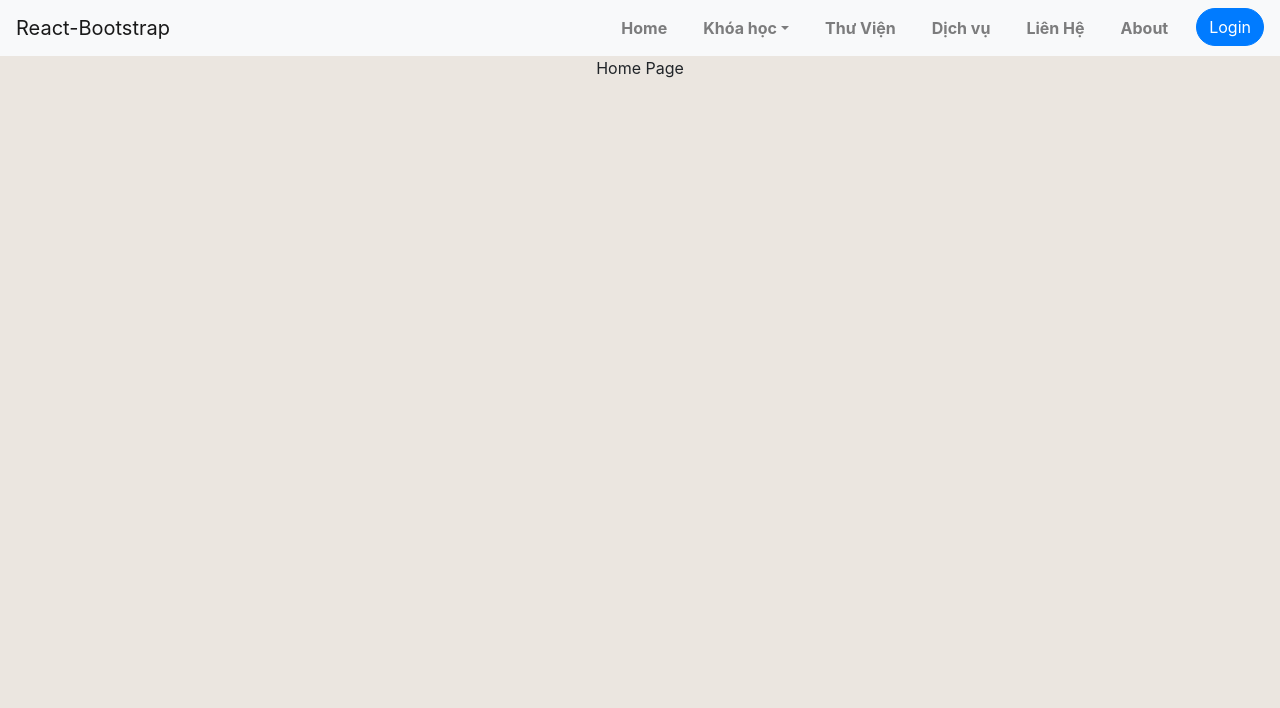
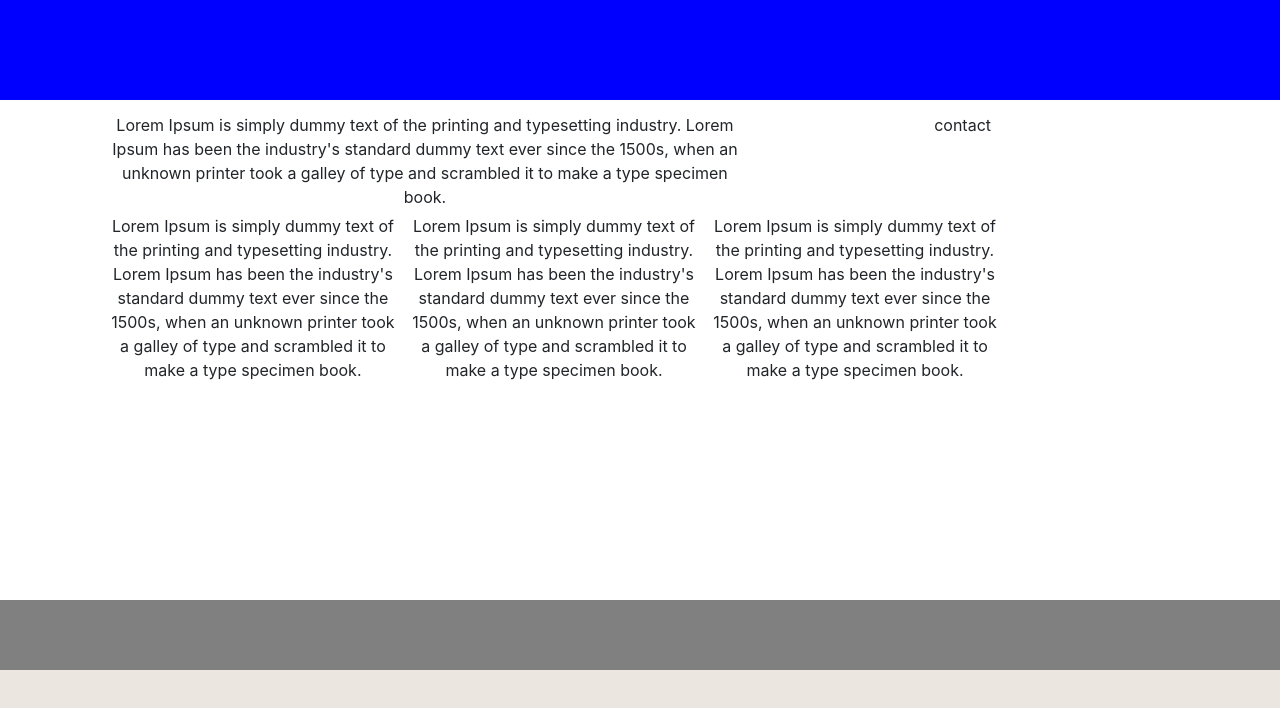
Before and after one commit to Exercise-D010/Database, a React (Create React App) app: page /home in a window 1280 px wide. Shown: the top 708 px of the page. Built offline with nearby package versions, Linux system fonts and the light colour scheme.

Commit message:
tao suon trang home

```diff
--- a/src/App.js
+++ b/src/App.js
@@ -2,11 +2,14 @@ import React from 'react';
 import './App.css';
 import MainRouter from './config/router';
 import MenuBar from './components/main-menu/main-menu';
+import HeaderElement from './components/header/header';
+import FooterElement from './components/footer/footer';
+import HomePage from './pages/home/home';
 
 function App() {
   return (
     <div className="App">
-      <MenuBar></MenuBar>
+      <HeaderElement></HeaderElement>
       <MainRouter></MainRouter>
     </div>
   );
--- /dev/null
+++ b/src/components/footer/footer.js
@@ -0,0 +1,14 @@
+import React from 'react';
+import './footer.scss';
+
+class FooterElement extends React.Component{
+    render(){
+        return(
+            <div className="footerpage">
+
+            </div>
+        )
+    }
+}
+
+export default FooterElement
--- /dev/null
+++ b/src/components/footer/footer.scss
@@ -0,0 +1,5 @@
+.footerpage{
+    background: gray;
+    width: 100%;
+    height:70px;
+}
--- /dev/null
+++ b/src/components/header/header.js
@@ -0,0 +1,14 @@
+import React from 'react';
+import './header.scss';
+
+class HeaderElement extends React.Component{
+    render(){
+        return(
+            <div className="headerpage">
+
+            </div>
+        )
+    }
+}
+
+export default HeaderElement
--- /dev/null
+++ b/src/components/header/header.scss
@@ -0,0 +1,5 @@
+.headerpage{
+    background: blue;
+    width: 100%;
+    height:100px;
+}
--- a/src/pages/home/home.js
+++ b/src/pages/home/home.js
@@ -1,9 +1,38 @@
 import React from 'react';
+import './home.scss';
+import FooterElement from '../../components/footer/footer';
 
 class HomePage extends React.Component{
     render(){
         return(
-            <div>Home Page</div>
+            <React.Fragment>
+                <div className="home-page">
+                    <div className="what-we-do-contact">
+                        <div className="what-we-do">
+                         Lorem Ipsum is simply dummy text of the printing and typesetting industry. Lorem Ipsum has been the industry's standard dummy text ever since the 1500s, when an unknown printer took a galley of type and scrambled it to make a type specimen book.
+                        </div>
+                        <div className="contact">
+                            contact
+                        </div>
+                    </div>
+
+                    <div className="card-item">
+                        <div className="item">
+                        Lorem Ipsum is simply dummy text of the printing and typesetting industry. Lorem Ipsum has been the industry's standard dummy text ever since the 1500s, when an unknown printer took a galley of type and scrambled it to make a type specimen book.
+                        </div>
+                        <div className="item">
+                        Lorem Ipsum is simply dummy text of the printing and typesetting industry. Lorem Ipsum has been the industry's standard dummy text ever since the 1500s, when an unknown printer took a galley of type and scrambled it to make a type specimen book.
+                        </div>
+                        <div className="item">
+                        Lorem Ipsum is simply dummy text of the printing and typesetting industry. Lorem Ipsum has been the industry's standard dummy text ever since the 1500s, when an unknown printer took a galley of type and scrambled it to make a type specimen book.
+                        </div>
+
+                    </div>
+
+                </div>
+            <FooterElement></FooterElement>
+            </React.Fragment>
+
         )
     }
 }
--- /dev/null
+++ b/src/pages/home/home.scss
@@ -0,0 +1,29 @@
+.home-page{
+    background: white;
+    padding:1% 8% 1% 8%;
+    min-height: 500px;
+    .what-we-do-contact{
+        width: 100%;
+        position: relative;
+        .what-we-do{
+            width: 60%;
+            float: left;
+        }
+        .contact{
+            width: 40%;
+            float: right;
+        }
+    }
+
+    .card-item{
+        clear: both;
+        width: 100%;
+        .item{
+           width:calc((84%)/3);
+           float: left;
+           padding: 5px;
+
+        }
+    }
+
+}
--- a/src/pages/login/login.js
+++ b/src/pages/login/login.js
@@ -3,7 +3,20 @@ import React from 'react';
 class LoginPage extends React.Component{
     render(){
         return(
-            <div>Login page</div>
+            <div>
+                <div class="login-box">
+                    <img src="img/user.png" alt="logo user" className="logo"/>
+                    <h1>Login</h1>
+
+                    <p>Username</p>
+                    <input type="text" name="username" placeholder="Enter Username"/>
+                    <p>Password</p>
+                    <input type="password" name="password" placeholder="Enter Password"/>
+                    <input type="submit" name="submit" value="Login"/>
+                    <a href="#">Forget Password</a>
+
+                </div>
+            </div>
         )
     }
 }
--- /dev/null
+++ b/src/pages/login/login.scss
@@ -0,0 +1,100 @@
+*{margin: 0px; padding: 0px}
+body{
+	font-size: sans-serif;
+}
+
+.login-box{
+	width: 320px;
+	height: 420px;
+	background: rgb(0,0,0,0.5);
+	color: #fff;
+	top: 50%;
+	left: 50%;
+	position: absolute;
+	transform: translate(-50%, -50%);
+	box-sizing: border-box;
+	padding: 70px 30px;
+}
+
+.logo{
+	width: 100px;
+	height: 100px;
+	border-radius: 50%;
+	position: absolute;
+	top: -50px;
+	left: calc(50% - 50px);
+}
+
+h1{
+	margin:0;
+	padding: 0 0 20px;
+	text-align: center;
+	font-size: 22px;
+}
+
+.login-box p{
+	margin: 0;
+	padding: 0;
+	font-weight: bold;
+}
+
+.login-box input{
+	width: 100%;
+	margin-bottom: 20px;
+}
+
+.login-box input[type="text"], input[type="password"]
+{
+	border: none;
+	border-bottom: 1px solid #fff;
+	background: transparent;
+	outline: none;
+	height: 40px;
+	color: #fff;
+	font-size: 16px;
+
+}
+
+.login-box input[type="submit"]
+{
+	border: none;
+	outline: none;
+	height: 40px;
+	background: #1c8adb;
+	color: #fff;
+	font-size: 18px;
+	border-radius: 20px;
+}
+
+.login-box input[type="submit"]:hover{
+	color: #1c8adb;
+	background: #fff;
+}
+
+.login-box a{
+	text-decoration: none;
+	color: #fff;
+	font-size: 14px;
+}
+
+
+.login-box a:hover{
+	color: #1c8adb;
+}
+
+/*
+Extra small (xs) devices (portrait phones, less than 576px)
+No media query since this is the default in bootstrap
+
+Small (sm) devices (landscape phones, 576px and up)
+@media (min-width: 576px) {...}
+
+Medium (md) devices (tablets, 768px and up)
+@media (min-width: 768px) {...}
+
+Large (lg) devices (desktops, 992px and up)
+@media (min-width: 992px) {...}
+
+Extra large (xl) devices (large desktops, 1200px and up)
+@media (min-width: 1200px) {...}
+*/
```
